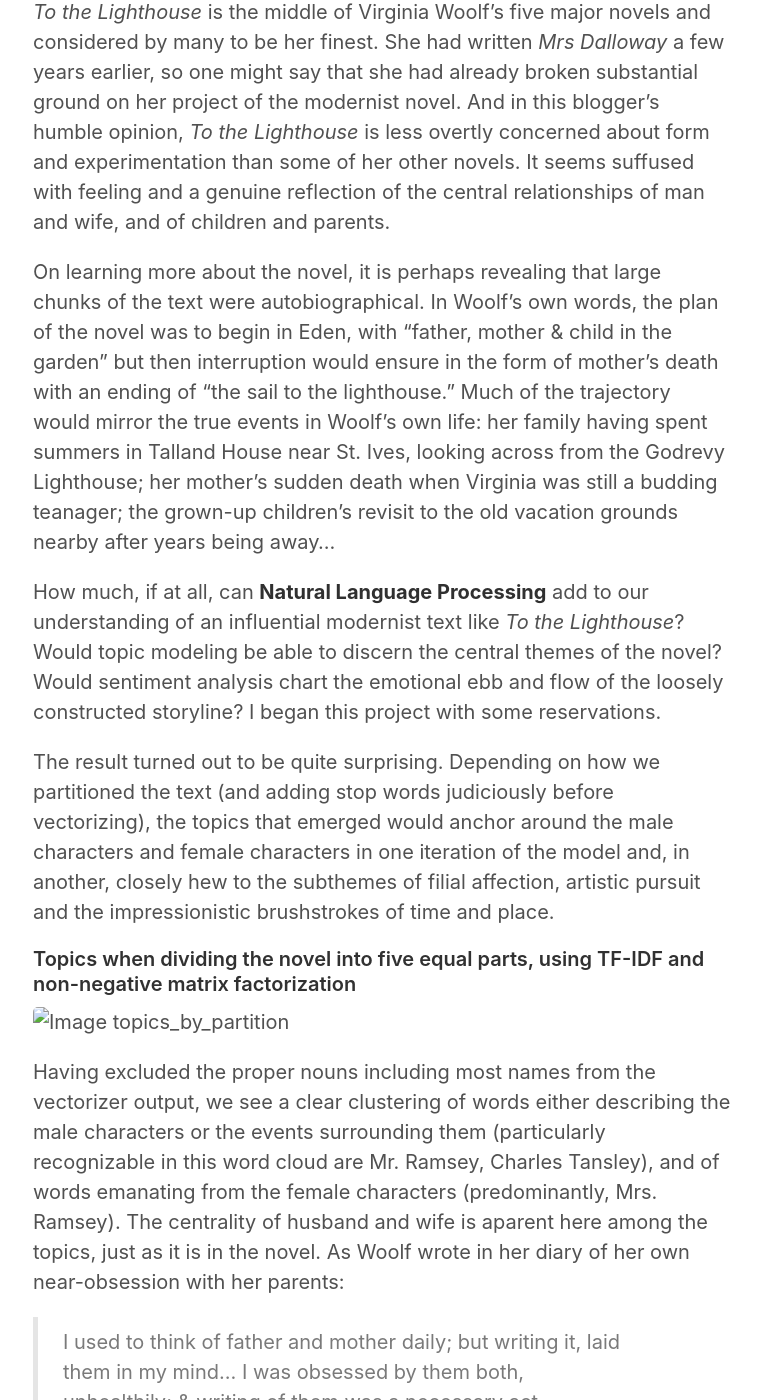
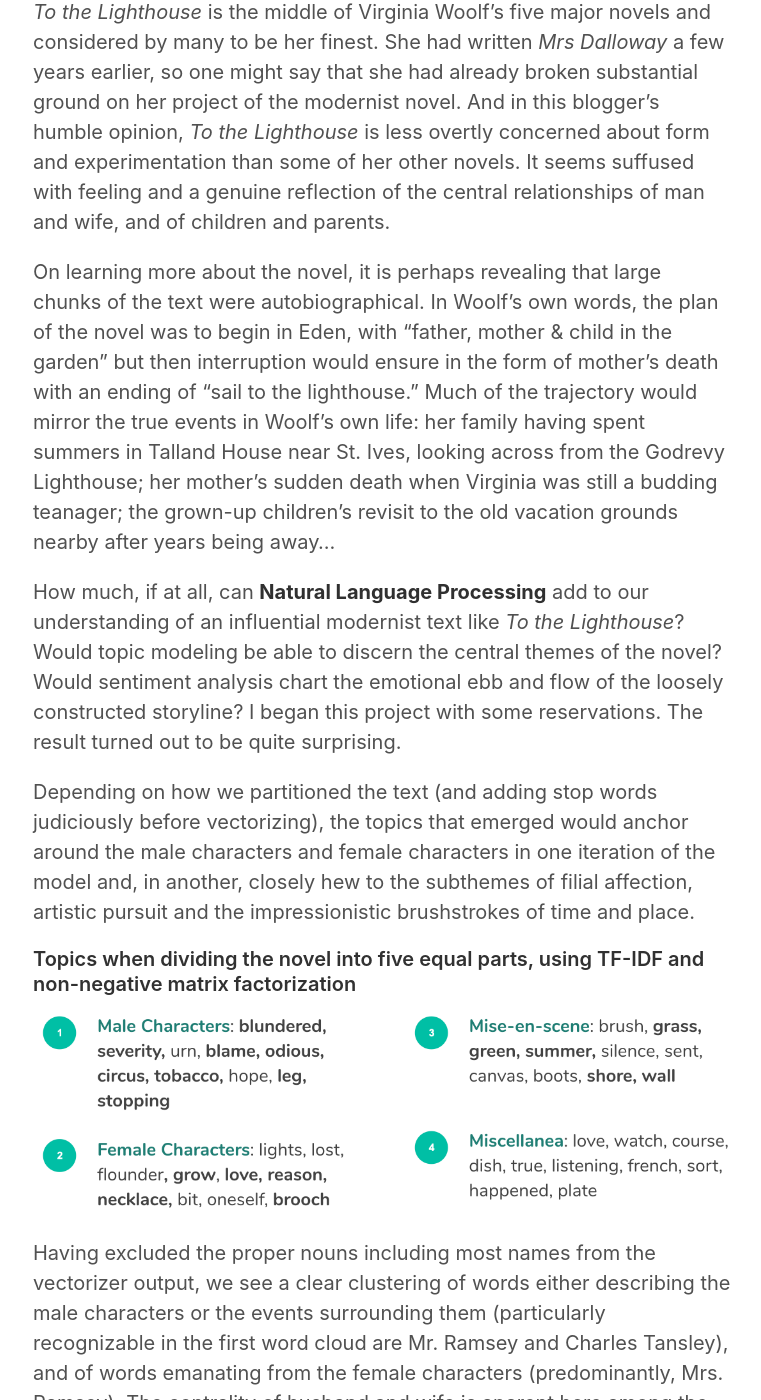
Before and after one commit to saluteyang/saluteyang.github.io, a Jekyll site: the page built from _posts/2019-05-20-vw-novel-nlp.md, in a window 1280 px wide and 1400 px high, scrolled down 316 px. Shown: the whole window, without its empty margins (257-1018 px from the left). Built offline with Jekyll 4.4.1, drawn with Linux system fonts in a browser that asks for light colours; some of the changed text lies outside the part shown.

Commit message:
Light edit

```diff
--- a/_posts/2019-05-20-vw-novel-nlp.md
+++ b/_posts/2019-05-20-vw-novel-nlp.md
@@ -5,22 +5,22 @@ title: Can NLP Help Us Understand Modernist Texts?
 
 *To the Lighthouse* is the middle of Virginia Woolf's five major novels and considered by many to be her finest. She had written *Mrs Dalloway* a few years earlier, so one might say that she had already broken substantial ground on her project of the modernist novel. And in this blogger's humble opinion, *To the Lighthouse* is less overtly concerned about form and experimentation than some of her other novels. It seems suffused with feeling and a genuine reflection of the central relationships of man and wife, and of children and parents.
 
-On learning more about the novel, it is perhaps revealing that large chunks of the text were autobiographical. In Woolf's own words, the plan of the novel was to begin in Eden, with "father, mother & child in the garden" but then interruption would ensure in the form of mother's death with an ending of "the sail to the lighthouse." Much of the trajectory would mirror the true events in Woolf's own life: her family having spent summers in Talland House near St. Ives, looking across from the Godrevy Lighthouse; her mother's sudden death when Virginia was still a budding teanager; the grown-up children's revisit to the old vacation grounds nearby after years being away...
+On learning more about the novel, it is perhaps revealing that large chunks of the text were autobiographical. In Woolf's own words, the plan of the novel was to begin in Eden, with "father, mother & child in the garden" but then interruption would ensure in the form of mother's death with an ending of "sail to the lighthouse." Much of the trajectory would mirror the true events in Woolf's own life: her family having spent summers in Talland House near St. Ives, looking across from the Godrevy Lighthouse; her mother's sudden death when Virginia was still a budding teanager; the grown-up children's revisit to the old vacation grounds nearby after years being away...
 
-How much, if at all, can **Natural Language Processing** add to our understanding of an influential modernist text like *To the Lighthouse*? Would topic modeling be able to discern the central themes of the novel? Would sentiment analysis chart the emotional ebb and flow of the loosely constructed storyline? I began this project with some reservations.
+How much, if at all, can **Natural Language Processing** add to our understanding of an influential modernist text like *To the Lighthouse*? Would topic modeling be able to discern the central themes of the novel? Would sentiment analysis chart the emotional ebb and flow of the loosely constructed storyline? I began this project with some reservations. The result turned out to be quite surprising.
 
-The result turned out to be quite surprising. Depending on how we partitioned the text (and adding stop words judiciously before vectorizing), the topics that emerged would anchor around the male characters and female characters in one iteration of the model and, in another, closely hew to the subthemes of filial affection, artistic pursuit and the impressionistic brushstrokes of time and place.
+Depending on how we partitioned the text (and adding stop words judiciously before vectorizing), the topics that emerged would anchor around the male characters and female characters in one iteration of the model and, in another, closely hew to the subthemes of filial affection, artistic pursuit and the impressionistic brushstrokes of time and place.
 
 #### Topics when dividing the novel into five equal parts, using TF-IDF and non-negative matrix factorization
 ![Image topics_by_partition]({{ site.url }}/images/vw_ttl_topics_partition.png)
 
-Having excluded the proper nouns including most names from the vectorizer output, we see a clear clustering of words either describing the male characters or the events surrounding them (particularly recognizable in this word cloud are Mr. Ramsey, Charles Tansley), and of words emanating from the female characters (predominantly, Mrs. Ramsey). The centrality of husband and wife is aparent here among the topics, just as it is in the novel. As Woolf wrote in her diary of her own near-obsession with her parents:
+Having excluded the proper nouns including most names from the vectorizer output, we see a clear clustering of words either describing the male characters or the events surrounding them (particularly recognizable in the first word cloud are Mr. Ramsey and Charles Tansley), and of words emanating from the female characters (predominantly, Mrs. Ramsey). The centrality of husband and wife is aparent here among the topics, just as it is in the novel. As Woolf wrote in her diary of her own obsession with her parents:
 
 > I used to think of father and mother daily; but writing it, laid them in my mind... I was obsessed by them both, unhealthily; & writing of them was a necessary act.
 
 #### Topics when dividing the novel using the author's chapters
 
-When I chunked up the novel more finely by chapter, a different set of topics now came to the fore. Some of the topics are quite subtle and require a degree of familiary with the subtler aspects of the novel. But subsuming the matrix output (lists of words in each topic) under the following headings would only require a small bit of associative imagination. How the mechanistic and bloodless matrix operation of factorization was able to generate such results was perhaps the more surprising bit.
+When I chunked up the novel more finely by chapter, a different set of topics now came to the fore. Some of the topics are quite subtle and require a degree of familiary with the subtler aspects of the novel. But subsuming the matrix output (lists of words in each topic) under the following headings in green would only require a small bit of associative imagination. How the mechanistic and bloodless matrix operation of factorization was able to generate such results was perhaps the more surprising bit.
 
 ![Image topics_by_chapter]({{ site.url }}/images/vw_ttl_topics_chapters.png)
 
```
Also changed, not shown: other parts of _posts/2019-05-20-vw-novel-nlp.md (+2 -2 lines), images/vw_ttl_topics_partition.png (renamed from images/vw_ttl_topics_parition.png).
